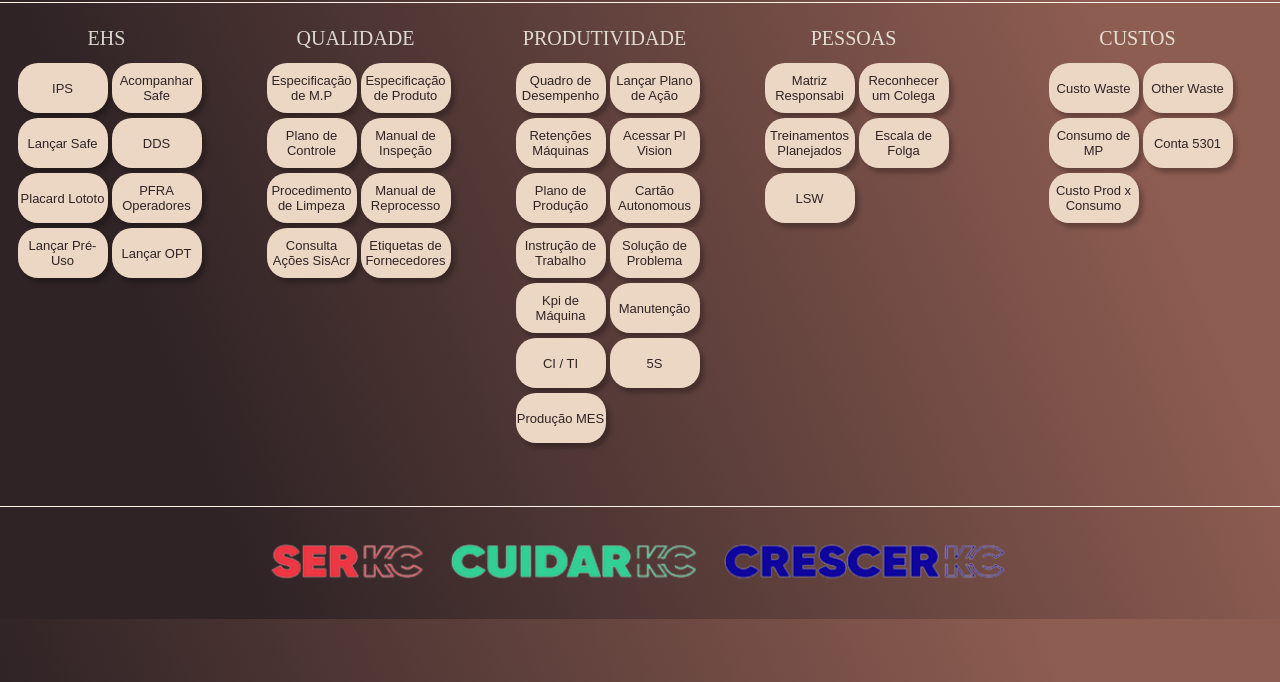
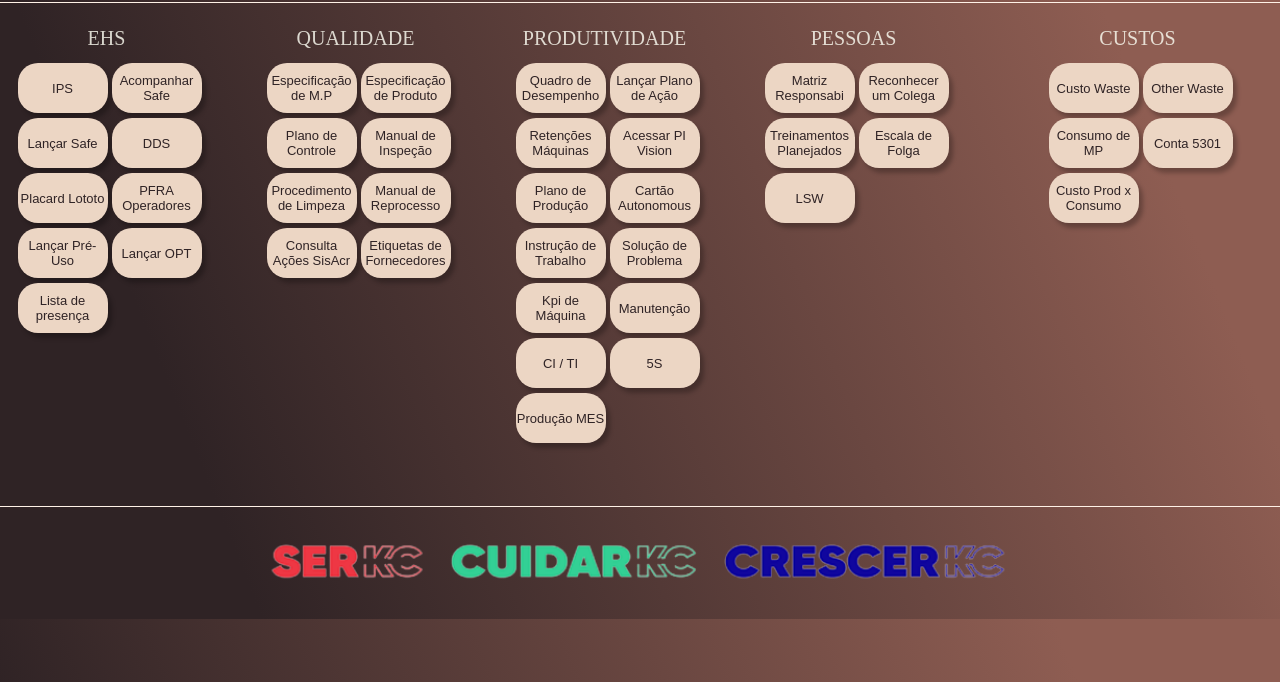
Before and after one commit to l24427/MelhoriaContinua_FB12, a plain HTML site: page index.html in a window 1280 px wide. Shown: the part 118-800 px from the top of the page. Drawn offline with Linux system fonts and the light colour scheme.

Commit message:
Update index.html

```diff
--- a/index.html
+++ b/index.html
@@ -56,6 +56,9 @@
                         </button></a>
                 <a href="https://kimberlyclark.sharepoint.com/Sites/g956/optseguranca"> <button
                         class="Conteudo-principal-escrito-botao" style="text-decoration:none" target="_blank">Lançar OPT
+                        </button></a>
+                <a href="S:\Suzano\DDS 2024\NOVAS LISTAS"> <button
+                        class="Conteudo-principal-escrito-botao" style="text-decoration:none" target="_blank">Lista de presença
                         </button></a>
             </div>
 
```
